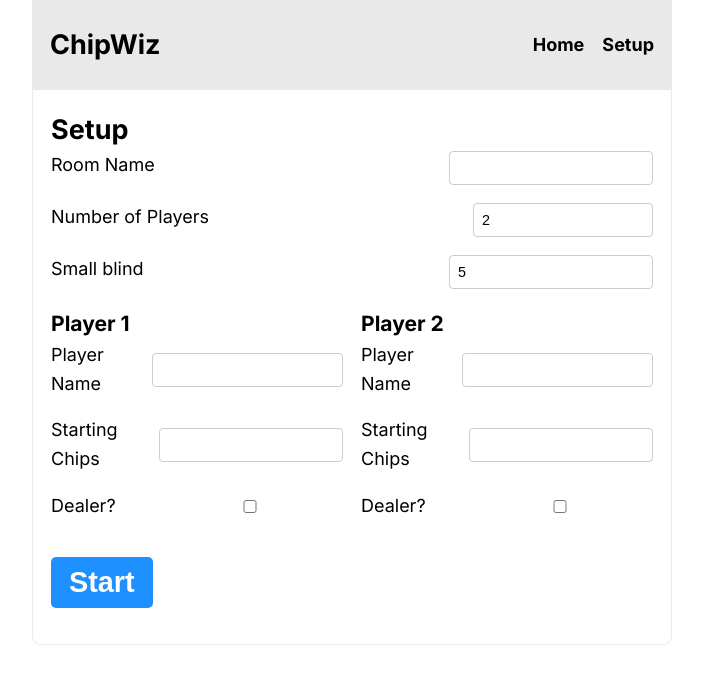
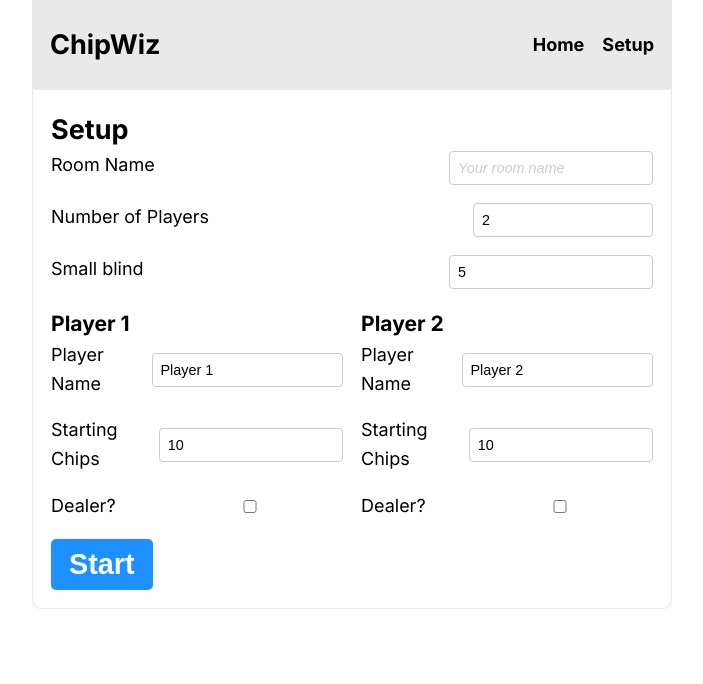
Before and after one commit to francescoiacono/chipwiz, a Next.js app: page /setup in a window 1280 px wide. Shown: the top 684 px of the page, without its empty margins (288-991 px from the left). Built offline with nearby package versions, Linux system fonts and the light colour scheme.

Commit message:
Fixed bug with initial player chips

```diff
--- a/src/components/pages/setup/setup.module.css
+++ b/src/components/pages/setup/setup.module.css
@@ -3,4 +3,6 @@
   border: 1px solid #e9e9e9;
   border-top: 0;
   border-radius: 0 0 0.5rem 0.5rem;
+
+  margin-bottom: 1rem;
 }
--- a/src/components/pages/setup/subcomponents/playerCard/playerCard.tsx
+++ b/src/components/pages/setup/subcomponents/playerCard/playerCard.tsx
@@ -7,18 +7,31 @@ interface PlayerCardProps {
   updatePlayer: (index: number, playerInfo: Player) => void;
   id: number;
   player: Player;
+  smallBlind: number;
 }
 
-const PlayerCard = ({ updatePlayer, id, player }: PlayerCardProps) => {
+const PlayerCard = ({
+  updatePlayer,
+  id,
+  player,
+  smallBlind,
+}: PlayerCardProps) => {
   const [playerData, setPlayerData] = useState<Player>(player);
 
   const handleChange = (event: React.ChangeEvent<HTMLInputElement>) => {
+    let value =
+      event.target.type === 'checkbox'
+        ? event.target.checked
+        : event.target.value;
+
+    if (event.target.name === 'chips') {
+      const minPlayerChips = smallBlind * 2;
+      value = Math.max(Number(value), minPlayerChips).toString();
+    }
+
     setPlayerData({
       ...playerData,
-      [event.target.name]:
-        event.target.type === 'checkbox'
-          ? event.target.checked
-          : event.target.value,
+      [event.target.name]: value,
     });
   };
 
@@ -32,15 +45,31 @@ const PlayerCard = ({ updatePlayer, id, player }: PlayerCardProps) => {
       <ul>
         <li>
           <label>Player Name</label>
-          <Input type='text' handleChange={handleChange} name='name' />
+          <Input
+            type='text'
+            handleChange={handleChange}
+            name='name'
+            value={playerData.name}
+          />
         </li>
         <li>
           <label>Starting Chips</label>
-          <Input type='number' handleChange={handleChange} name='chips' />
+          <Input
+            type='number'
+            handleChange={handleChange}
+            name='chips'
+            value={playerData.chips.toString()}
+            min={smallBlind * 2}
+          />
         </li>
         <li>
           <label>Dealer?</label>
-          <Input type='checkbox' handleChange={handleChange} name='isDealer' />
+          <Input
+            type='checkbox'
+            handleChange={handleChange}
+            name='isDealer'
+            checked={playerData.isDealer}
+          />
         </li>
       </ul>
     </div>
--- a/src/components/pages/setup/subcomponents/playerCards/playerCards.tsx
+++ b/src/components/pages/setup/subcomponents/playerCards/playerCards.tsx
@@ -5,14 +5,20 @@ import styles from './playerCards.module.css';
 interface PlayerCardsProps {
   players: Player[];
   handleChange: (index: number, playerInfo: Player) => void;
+  smallBlind: number;
 }
 
-const PlayerCards = ({ players, handleChange }: PlayerCardsProps) => {
+const PlayerCards = ({
+  players,
+  handleChange,
+  smallBlind,
+}: PlayerCardsProps) => {
   return (
     <section className={styles.playerCards}>
       {players.map((player, index) => (
         <PlayerCard
           key={index}
+          smallBlind={smallBlind}
           id={index + 1}
           player={player}
           updatePlayer={handleChange}
--- a/src/components/pages/setup/subcomponents/setupForm/setupForm.tsx
+++ b/src/components/pages/setup/subcomponents/setupForm/setupForm.tsx
@@ -1,4 +1,7 @@
 'use client';
+
+import { useState } from 'react';
+import { useRouter } from 'next/navigation';
 
 import Input from '@/components/ui/input/input';
 import SubmitButton from '@/components/ui/submitButton/submitButton';
@@ -6,29 +9,19 @@ import styles from './setupForm.module.css';
 import PlayerCards from '../playerCards/playerCards';
 import roomService from '@/services/rooms/roomService';
 import playerService from '@/services/players/playerService';
-import { useState } from 'react';
 import { Player } from '@/data/types/types';
-import { useRouter } from 'next/navigation';
-
-interface SetupForm {
-  roomName: string;
-  numberOfPlayers: number;
-  smallBlind: number;
-  players: Player[];
-}
 
 const SetupForm = () => {
   const router = useRouter();
 
-  const [pageData, setPageData] = useState<SetupForm>({
-    roomName: '',
-    numberOfPlayers: 2,
-    smallBlind: 5,
-    players: [
+  const [roomName, setRoomName] = useState('');
+  const [numberOfPlayers, setNumberOfPlayers] = useState(2);
+  const [smallBlind, setSmallBlind] = useState(5);
+  const [players, setPlayers] = useState<Player[]>([
     {
       id: '1',
-        name: '',
-        chips: 0,
+      name: 'Player 1',
+      chips: smallBlind * 2,
       bet: 0,
       isDealer: false,
       isSmallBlind: false,
@@ -40,8 +33,8 @@ const SetupForm = () => {
     },
     {
       id: '2',
-        name: '',
-        chips: 0,
+      name: 'Player 2',
+      chips: smallBlind * 2,
       bet: 0,
       isDealer: false,
       isSmallBlind: false,
@@ -51,44 +44,26 @@ const SetupForm = () => {
       isWinner: false,
       isTurn: false,
     },
-    ],
-  });
+  ]);
 
   const handleChange = (e: React.ChangeEvent<HTMLInputElement>) => {
-    // If the number of players is changed, then the players array is updated
     if (e.target.name === 'numberOfPlayers') {
       let numberOfPlayers = Number(e.target.value);
 
-      // If the value is not a number, then the state is reset
       if (Number.isNaN(numberOfPlayers)) {
-        setPageData({
-          ...pageData,
-          numberOfPlayers: 2,
-        });
-      }
-
-      // If the value is a number
-      else {
-        // If the value is greater than 10, then it is set to 10
-        if (numberOfPlayers > 10) {
-          numberOfPlayers = 10;
-        }
-        // If the value is less than 2, then it is set to 2
-        if (numberOfPlayers < 2) {
-          numberOfPlayers = 2;
-        }
-
-        // The state is updated
-        setPageData((prevState) => {
-          const players = prevState.players.slice(0, numberOfPlayers);
+        setNumberOfPlayers(2);
+      } else {
+        numberOfPlayers = Math.max(2, Math.min(numberOfPlayers, 10));
+        setNumberOfPlayers(numberOfPlayers);
 
         if (numberOfPlayers > players.length) {
-            // Add new players to the array
+          setPlayers((prevPlayers) => {
+            const newPlayers = [...prevPlayers];
             for (let i = players.length; i < numberOfPlayers; i++) {
-              players.push({
-                id: i.toString() + 1,
-                name: '',
-                chips: 0,
+              newPlayers.push({
+                id: (i + 1).toString(),
+                name: `Player ${i + 1}`,
+                chips: smallBlind * 2,
                 bet: 0,
                 isDealer: false,
                 isSmallBlind: false,
@@ -99,49 +74,37 @@ const SetupForm = () => {
                 isTurn: false,
               });
             }
+            return newPlayers;
+          });
         } else if (numberOfPlayers < players.length) {
-            // Remove players from the array
-            players.splice(numberOfPlayers);
+          setPlayers((prevPlayers) => prevPlayers.slice(0, numberOfPlayers));
         }
-
-          return {
-            ...prevState,
-            numberOfPlayers,
-            players,
-          };
-        });
       }
-      return;
+    } else {
+      const { name, value } = e.target;
+      if (name === 'roomName') {
+        setRoomName(value);
+      } else if (name === 'smallBlind') {
+        setSmallBlind(Number(value));
       }
-    setPageData({ ...pageData, [e.target.name]: e.target.value });
+    }
   };
 
   const handleUpdatePlayerCard = (index: number, playerInfo: Player) => {
-    const updatedPlayers = pageData.players.map((player, i) => {
-      if (i === index) {
-        return {
-          ...player,
+    setPlayers((prevPlayers) => {
+      const updatedPlayers = [...prevPlayers];
+      updatedPlayers[index] = {
+        ...updatedPlayers[index],
         name: playerInfo.name,
         isDealer: playerInfo.isDealer,
         chips: playerInfo.chips,
       };
-      } else {
-        return {
-          ...player,
-          isDealer: false,
-        };
-      }
-    });
-
-    setPageData({
-      ...pageData,
-      players: updatedPlayers,
+      return updatedPlayers;
     });
   };
 
   const handleSubmit = async (e: React.FormEvent<HTMLFormElement>) => {
     e.preventDefault();
-    const { roomName, players } = pageData;
     const newRoom = await roomService.createRoom(roomName, players);
 
     for (let i = 0; i < players.length; i++) {
@@ -163,6 +126,7 @@ const SetupForm = () => {
             required
             handleChange={handleChange}
             min={2}
+            placeholder='Your room name'
           />
         </li>
         <li>
@@ -174,7 +138,7 @@ const SetupForm = () => {
             handleChange={handleChange}
             min={2}
             max={10}
-            value={pageData.numberOfPlayers.toString()}
+            value={numberOfPlayers.toString()}
           />
         </li>
         <li>
@@ -185,12 +149,13 @@ const SetupForm = () => {
             required
             handleChange={handleChange}
             min={5}
-            value={pageData.smallBlind.toString()}
+            value={smallBlind.toString()}
           />
         </li>
       </ul>
       <PlayerCards
-        players={pageData.players}
+        smallBlind={smallBlind}
+        players={players}
         handleChange={handleUpdatePlayerCard}
       />
       <SubmitButton>Start</SubmitButton>
--- a/src/components/ui/input/input.module.css
+++ b/src/components/ui/input/input.module.css
@@ -11,3 +11,8 @@
   outline: none;
   border-color: #333;
 }
+
+.input::placeholder {
+  color: #ccc;
+  font-style: italic;
+}
--- a/src/components/ui/input/input.tsx
+++ b/src/components/ui/input/input.tsx
@@ -7,7 +7,9 @@ interface InputProps {
   max?: number;
   value?: string;
   required?: boolean;
+  checked?: boolean;
   name?: string;
+  placeholder?: string;
 }
 
 const Input = ({
@@ -17,7 +19,9 @@ const Input = ({
   max,
   value,
   name,
+  checked,
   required,
+  placeholder,
 }: InputProps) => {
   return (
     <input
@@ -29,6 +33,8 @@ const Input = ({
       required={required}
       onChange={handleChange}
       name={name}
+      checked={checked}
+      placeholder={placeholder}
     />
   );
 };
--- a/src/components/ui/submitButton/submitButton.module.css
+++ b/src/components/ui/submitButton/submitButton.module.css
@@ -8,7 +8,6 @@
   font-weight: 600;
   padding: 0.5rem 1rem;
   transition: all 0.3s ease-in-out;
-  margin: 1rem 0;
 }
 
 .submitButton:hover {
```
Lines whose indentation alone changed are shown as unchanged.
